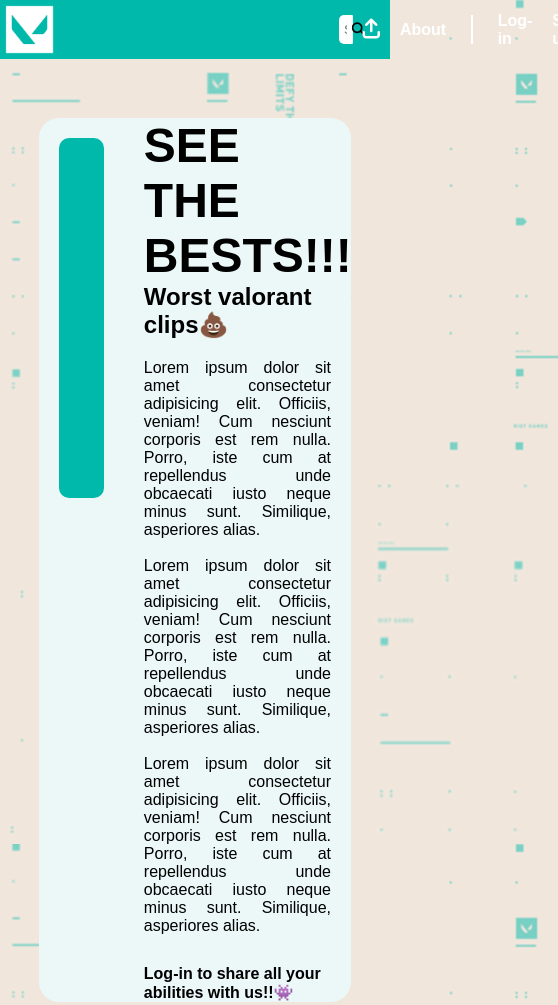
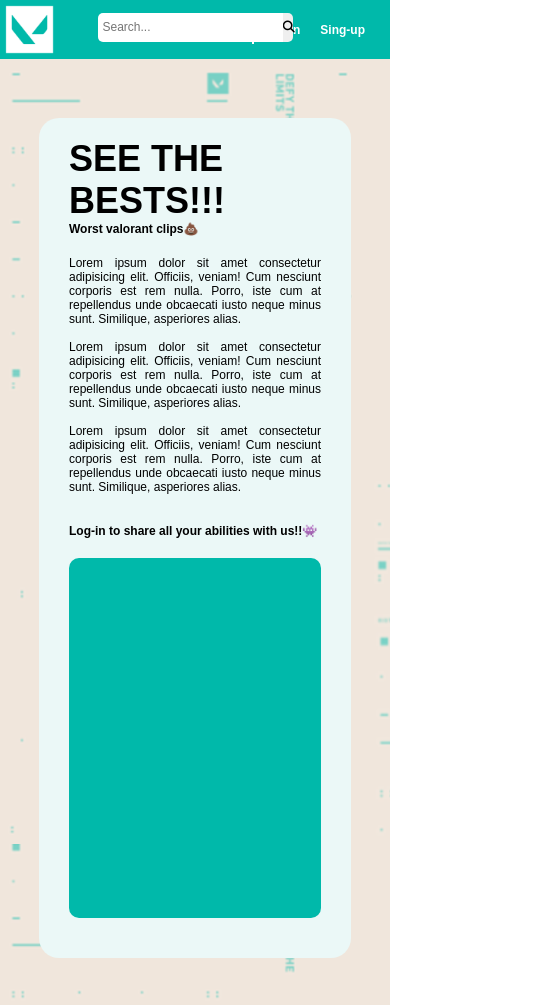
Before and after one commit to Istrupiciu/Vololant, a plain HTML site: page index.html in a window 390 px wide. Shown: the top 1005 px of the page, 558 px wide, since content can reach past the window. Drawn offline with Linux system fonts and the light colour scheme.

Commit message:
Add files via upload

```diff
--- a/style.css
+++ b/style.css
@@ -4,6 +4,7 @@
     box-sizing: border-box;
     font-family: Arial, Helvetica, sans-serif;
 }
+
 
 body {
     background-image: url(img/bg.png);
@@ -30,7 +31,10 @@
 nav .search {
     width: 50%;
     height: 50%;
-    margin: auto;
+    margin-top: 12.5px;
+    margin-left: 25%;
+    margin-right: 25%;
+    position: absolute;
 }
 
 nav .search input {
@@ -55,7 +59,6 @@
 
 nav .logo {
     margin: 5px;
-    margin-right: 285px;
 }
 
 nav .logo img {
@@ -65,6 +68,7 @@
 nav ul {
     display: flex;
     margin-right: 15px;
+    margin-left: auto;
 }
 
 nav ul a {
@@ -93,7 +97,7 @@
 }
 
 nav ul a li i {
-    font-size: 20px;
+    font-size: 1.2em;
 }
 
 .conteudo {
@@ -105,6 +109,7 @@
     display: flex;
 
     margin: 50px 10vw;
+    padding: 10px;
 }
 
 .ad #video {
@@ -151,7 +156,7 @@
     border-radius: 10px;
     background-color: #EBF8F7;
 
-    width: 20vw;
+    width: 90%;
 
     margin: auto;
     margin-bottom: 30px;
@@ -161,7 +166,7 @@
     margin: 20px auto;
     border-radius: 10px;
     background-color: #00b9aa;
-    width: 270px;
+    width: 90%;
     height: 150px;
 }
 
@@ -169,3 +174,63 @@
     margin: 20px;
     text-align: justify;
 }
+
+
+@media (max-width: 1200px) {
+    * {
+        font-size: 14px;
+    }
+}
+
+@media (max-width: 1000px) {
+    * {
+        font-size: 12px;
+    }
+
+    nav ul .line {
+        margin: auto;
+    }
+
+    .ad {
+        flex-direction: column-reverse;
+        padding: 20px 10px;
+    }
+
+    .ad #video {
+        width: auto;
+    }
+
+    .ad .text {
+        width: auto;
+    }
+
+    .conteiner {
+        grid-template-columns: repeat(3,1fr);
+
+    }
+
+}
+
+@media (max-width: 815px) {
+
+    nav ul a li i {
+        font-size: 1em;
+    }
+
+    .conteiner {
+        grid-template-columns: repeat(2,1fr);
+
+    }
+}
+
+@media (max-width: 600px) {
+
+    .conteiner .video {
+        width: 70%;
+    }
+
+    .conteiner {
+        grid-template-columns: repeat(1,1fr);
+
+    }
+}
```
